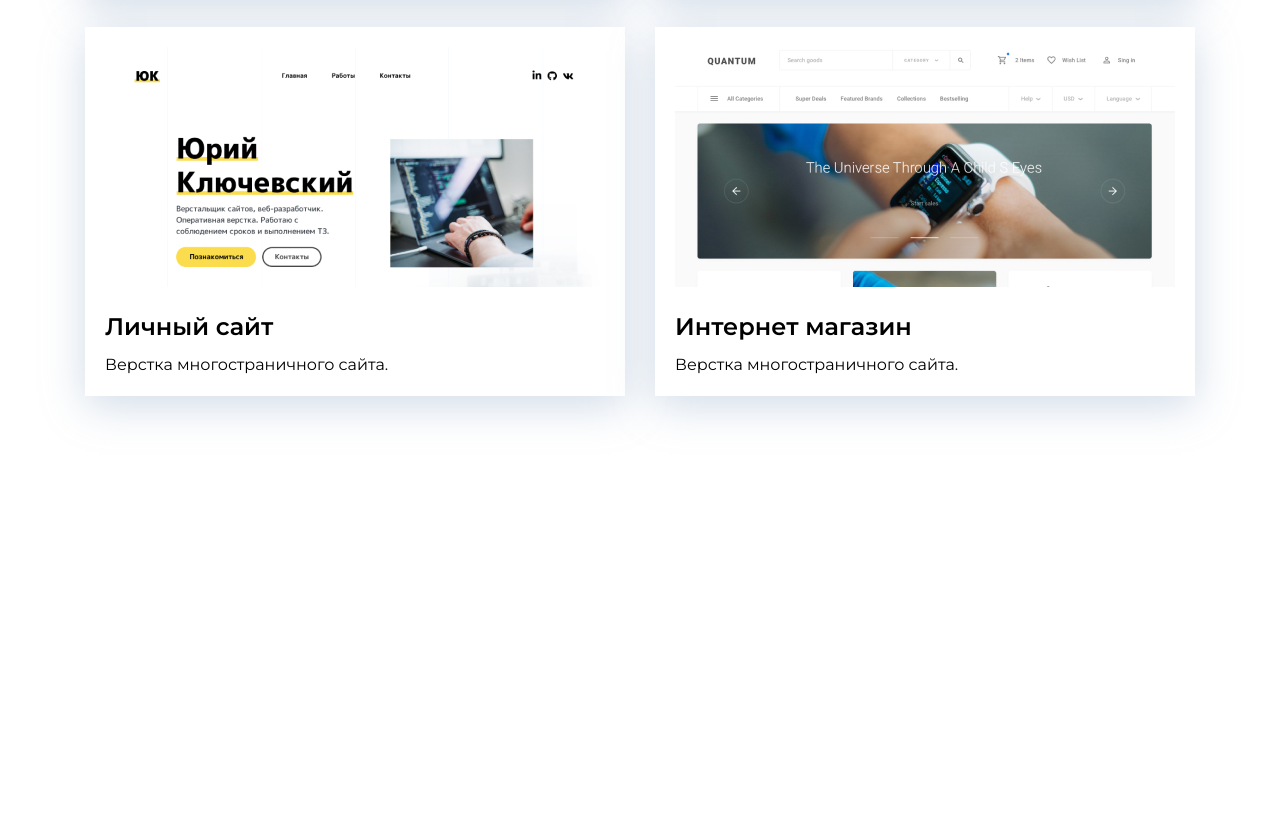
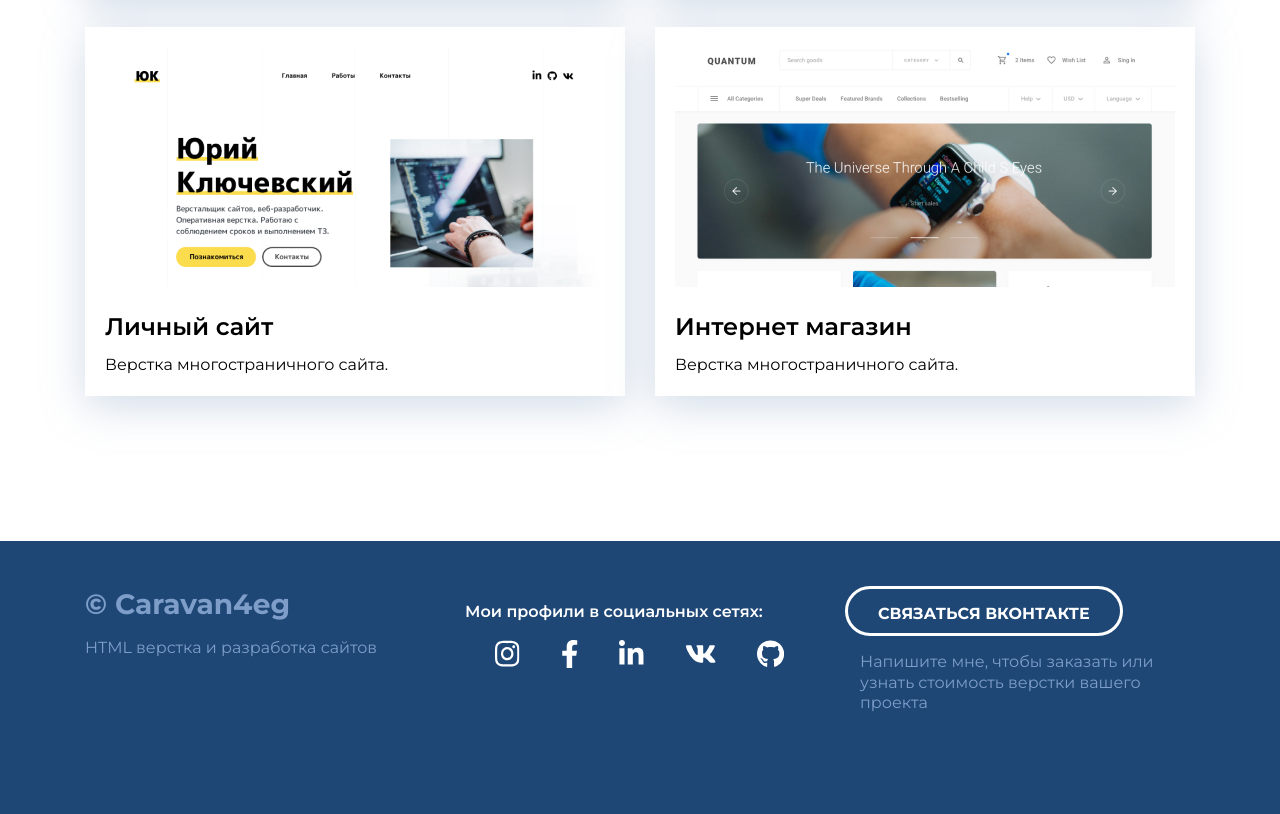
Before and after one commit to caravan4eg/portfolio, a plain HTML site: page index.html in a window 1280 px wide. Shown: the part 1382-2196 px from the top of the page. Before the commit the page ends 1923 px from the top, so only its background shows below. Drawn offline with Linux system fonts and the light colour scheme.

Commit message:
Add footer

```diff
--- a/css/style.css
+++ b/css/style.css
@@ -66,7 +66,6 @@ body {
 
 .portfolio {
   max-width: 1440px;
-  /* background-color: darkgreen; */
   padding-top: 80px;
   padding-bottom: 115px;
 }
@@ -79,12 +78,10 @@ body {
   line-height: 130%;
   text-align: center;
 }
-.portfolio-card-wrapper{
+.portfolio-card-wrapper {
   display: flex;
   flex-wrap: wrap;
   justify-content: space-between;
-
-
 }
 
 .card {
@@ -115,3 +112,84 @@ body {
   font-size: 16px;
   line-height: 130%;
 }
+
+/* footer */
+.footer {
+  background: #1e4776;
+  padding-top: 45px;
+  padding-bottom: 100px;
+  color: #fff;
+}
+
+.footer-row {
+  display: flex;
+  justify-content: space-between;
+}
+
+.footer-copyright {
+  color: #7e9ec9;
+  line-height: 1.3;
+  max-width: 350px;
+  flex-grow: 1;
+
+}
+.footer-copyright-name {
+  font-weight: 700;
+  font-size: 28px;
+  margin-bottom: 15px;
+}
+
+.footer-copyright-name p {
+  margin: 0;
+  margin-bottom: 15px;
+  font-weight: 600;
+  font-size: 16px;
+}
+
+.footer-icons {
+  max-width: 350px;
+  flex-grow: 1;
+
+
+}
+.footer-icons p {
+  font-weight: 600;
+  font-size: 16px;
+  line-height: 1.3;
+}
+
+.footer-icons-signs {
+  display: flex;
+  justify-content: space-between;
+  align-items: center;
+  padding: 0 30px;
+}
+
+.footer-contact {
+  max-width: 350px;
+  flex-grow: 1;
+
+}
+.footer-button {
+  font-weight: 700;
+  font-size: 16px;
+  text-transform: uppercase;
+  margin-bottom: 16px;
+
+  border: 3px solid #ffffff;
+  /* box-sizing: border-box; */
+  display: inline-block;
+  border-radius: 50px;
+  padding: 15px 30px;
+  height: 50px;
+  color: #ffffff;
+  align-items: center;
+  text-decoration: none;
+}
+
+.footer-contact p {
+  margin: 0 15px;
+  font-size: 16px;
+  line-height: 1.3;
+  color: #7e9ec9;
+}
--- a/index.html
+++ b/index.html
@@ -1,12 +1,12 @@
 <!DOCTYPE html>
-<html lang="en">
+<html lang="ru">
 
 <head>
     <meta charset="UTF-8" />
     <meta name="viewport"
         content="width=device-width, user-scalable=no, initial-scale=1.0, maximum-scale=1.0, minimum-scale=1.0" />
     <meta http-equiv="X-UA-Compatible" content="ie=edge" />
-    <title>Document</title>
+    <title>Portfolio </title>
     <link rel="stylesheet" href="./css/style.css" />
 </head>
 
@@ -26,7 +26,7 @@
     <div class="portfolio">
         <div class="container">
             <h2 class="portfolio-header">Портфолио</h2>
-            <!-- portfolio-card-wrapper start-->
+            <!-- portfolio-card-wrapper start: -->
             <div class="portfolio-card-wrapper">
                 <!-- card 1-->
                 <div class="card">
@@ -64,6 +64,45 @@
         </div>
     </div>
     <!-- || Секция Портфолио-->
+
+    <!-- Секция footer -->
+    <div class="footer">
+        <div class="container">
+            <div class="footer-row">
+                <!-- block 1 footer-copyright -->
+                <div class="footer-copyright">
+                    <div class="footer-copyright-name">&copy Caravan4eg</div>
+                    <p>HTML верстка и разработка сайтов</p>
+                </div>
+                <!-- || footer-copyright -->
+
+                <!-- block 2 footer-icons -->
+                <div class="footer-icons">
+                    <p>Мои профили в социальных сетях:</p>
+                    <div class="footer-icons-signs">
+                        <a href="#"><img src="./img/icons/instagram.svg" alt="instagram"></a>
+                        <a href="#"><img src="./img/icons/facebook.svg" alt="facebook"></a>
+                        <a href="#"><img src="./img/icons/linkedin.svg" alt="linkedin"></a>
+                        <a href="#"><img src="./img/icons/vk.svg" alt="vk"></a>
+                        <a href="#"><img src="./img/icons/github.svg" alt="github"></a>
+                    </div>
+                </div>
+                <!-- || footer-icons -->
+
+                <!-- block 3 Connect -->
+                <div class="footer-contact">
+                    <a href="#" class="footer-button">Связаться Вконтакте</a>
+                    <p>Напишите мне, чтобы заказать или узнать стоимость верстки вашего проекта</p>
+                </div>
+                <!-- || block 3 Connect -->
+
+            </div>
+        </div>
+    </div>
+
+
+    <!-- || Секция footer -->
+
 </body>
 
 </html>
```
Lines whose indentation alone changed are shown as unchanged.
